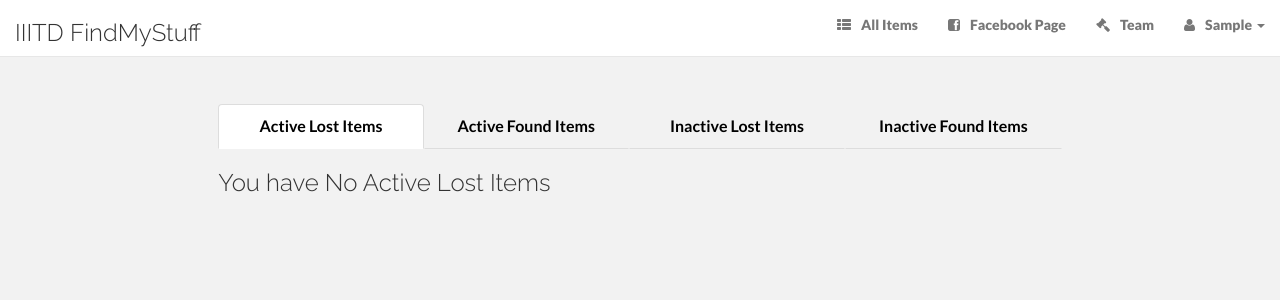
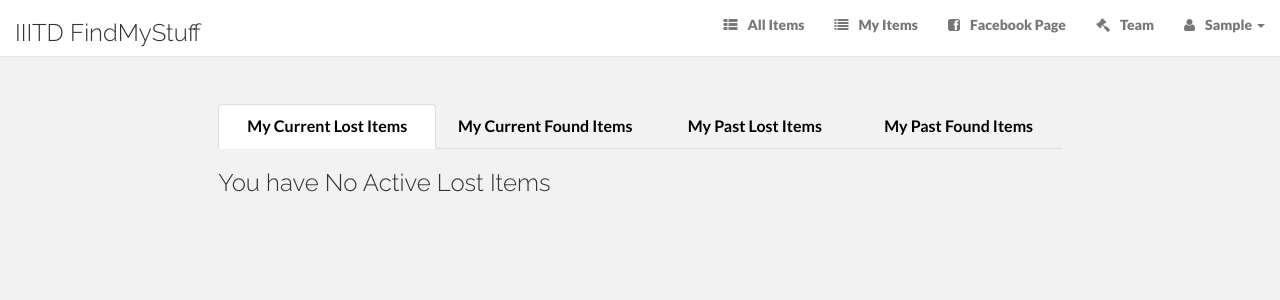
Before and after one commit to prateek68/findmystuff, a Django app: template lostnfound/templates/history.html in a window 1280 px wide. Shown: the top 300 px of the page. Run offline with Django 3.2, Linux system fonts and the light colour scheme; the template is opened without the code that fills it, so the values that code supplies are empty; the visitor is signed in with stand-in values (Sample User, id 1); parts of the project's set-up code (start-up, migrations or seed data) failed here and were passed over; some libraries are stand-ins or nearby versions.

Commit message:
Rename and move "my items page". for #11.

```diff
--- a/lostnfound/templates/base.html
+++ b/lostnfound/templates/base.html
@@ -66,6 +66,7 @@
 
       <ul class="nav navbar-nav navbar-right">
         <li ><a href="{% url 'log' %}"><i class="fa fa-th-list "></i><span style="margin-left:10px;">All Items</span></a></li>
+        {% if user.is_authenticated %}<li><a href="{% url 'history' %}"><i class="fa fa-list "></i><span style="margin-left:10px;">My Items</span></a></li>{% endif %}
         <li ><a href="http://www.facebook.com/iiitdfms"><i class="fa fa-facebook-square "></i><span style="margin-left:10px;">Facebook Page</span></a></li>
         <li ><a href="{% url 'team' %}"><i class="fa fa-gavel "></i><span style="margin-left:10px;">Team</span></a></li>
 
@@ -73,7 +74,6 @@
         <li class="dropdown">
           <a href="#" class="dropdown-toggle" data-toggle="dropdown"><i class="fa fa-user"></i><span style="margin-left:10px;">{{ user.first_name }}</span><b class="caret" style="margin-left:5px;"></b></a>
           <ul class="dropdown-menu">
-            <li><a href="{% url 'history' %}">History</a></li>
             <li ><a href="{% url 'add_404_website' %}">FindMyStuff API</a></li>
             <li><a class="feedback-button" data-toggle="modal" data-remote="true" href="#" data-target="#base-confirmation-modal">Give Feedback</a></li>
             <li><a href="{% url 'logout' %}">Logout</a></li>
--- a/lostnfound/templates/history.html
+++ b/lostnfound/templates/history.html
@@ -7,10 +7,10 @@
 
 		<div class="tabbable">
 			<ul class="nav nav-tabs nav-justified" role="tablist">
-				<li class="active"><a href="#activelost" data-toggle="tab"><span style="color:black; font-weight:bold;"> Active Lost Items</span></a></li>
-				<li><a href="#activefound" data-toggle="tab"><span style="color:black; font-weight:bold;">Active Found Items</span></a></li>
-				<li><a href="#inactivelost" data-toggle="tab"><span style="color:black; font-weight:bold;">Inactive Lost Items</span></a></li>
-				<li><a href="#inactivefound" data-toggle="tab"><span style="color:black; font-weight:bold;">Inactive Found Items</span></a></li>
+				<li class="active"><a href="#activelost" data-toggle="tab"><span style="color:black; font-weight:bold;"> My Current Lost Items</span></a></li>
+				<li><a href="#activefound" data-toggle="tab"><span style="color:black; font-weight:bold;">My Current Found Items</span></a></li>
+				<li><a href="#inactivelost" data-toggle="tab"><span style="color:black; font-weight:bold;">My Past Lost Items</span></a></li>
+				<li><a href="#inactivefound" data-toggle="tab"><span style="color:black; font-weight:bold;">My Past Found Items</span></a></li>
 			</ul>
 		<div class="tab-content">
 
```
